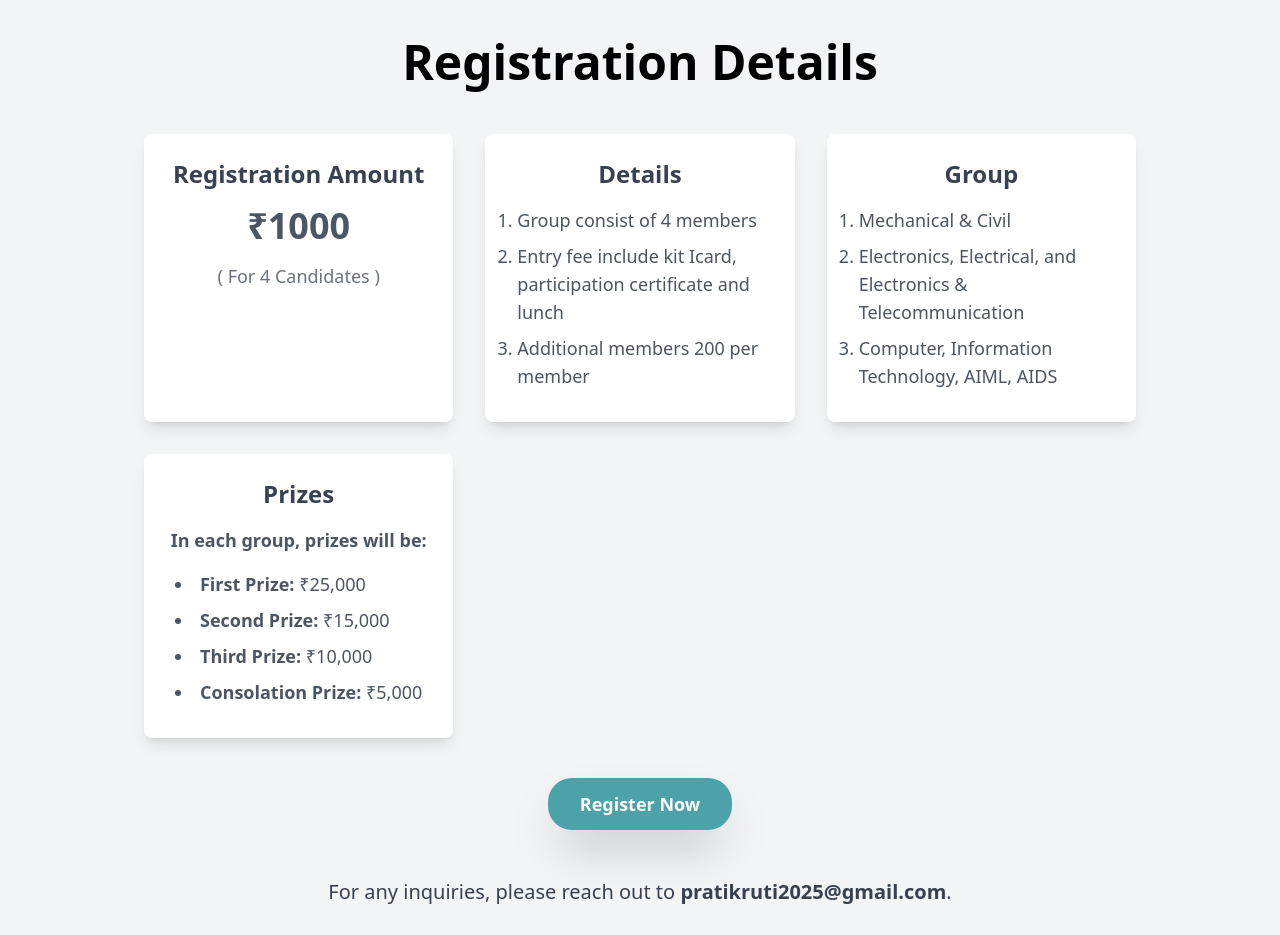
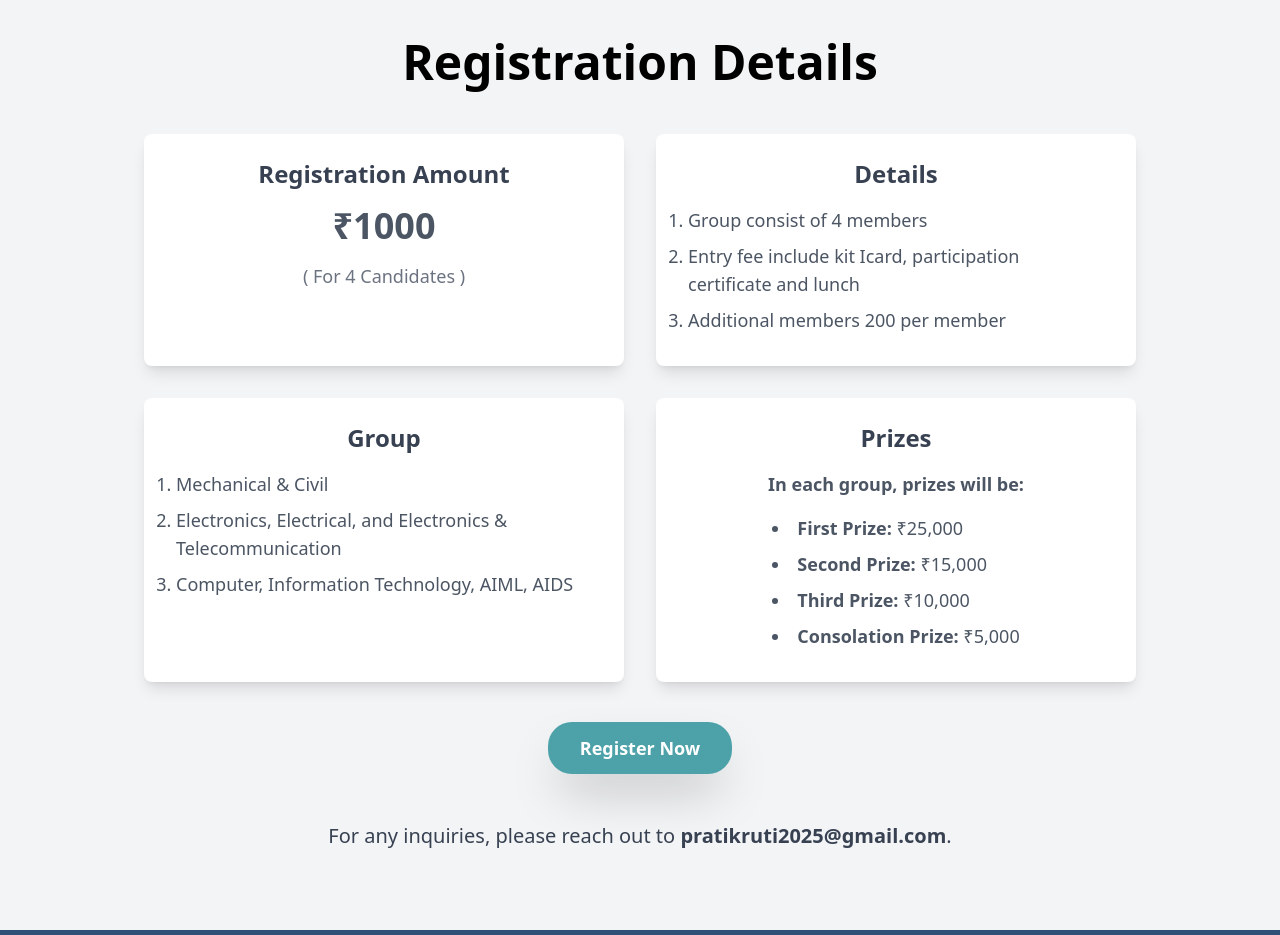
Before and after one commit to 28shriti/Pratikruti_25, a React (Create React App) app: page / in a window 1280 px wide. Shown: the part 6980-7915 px from the top of the page. Built offline with nearby package versions, Linux system fonts and the light colour scheme.

Commit message:
grid alignment updated

```diff
--- a/src/components/Registration.js
+++ b/src/components/Registration.js
@@ -6,7 +6,7 @@
   <div id="register" className="bg-gray-100 py-20">
     <h2 className="text-4xl md:text-5xl font-bold text-center mb-12">Registration Details</h2>
 
-    <div className="max-w-5xl mx-auto grid grid-cols-1 sm:grid-cols-2 lg:grid-cols-3 gap-8 px-4">
+    <div className="max-w-5xl mx-auto grid grid-cols-1 sm:grid-cols-2 gap-8 px-4">
       {/* Registration Amount */}
       <div className="bg-white shadow-lg rounded-lg p-6 flex flex-col items-center">
         <h3 className="text-2xl font-semibold text-gray-700 mb-4">Registration Amount</h3>
```
